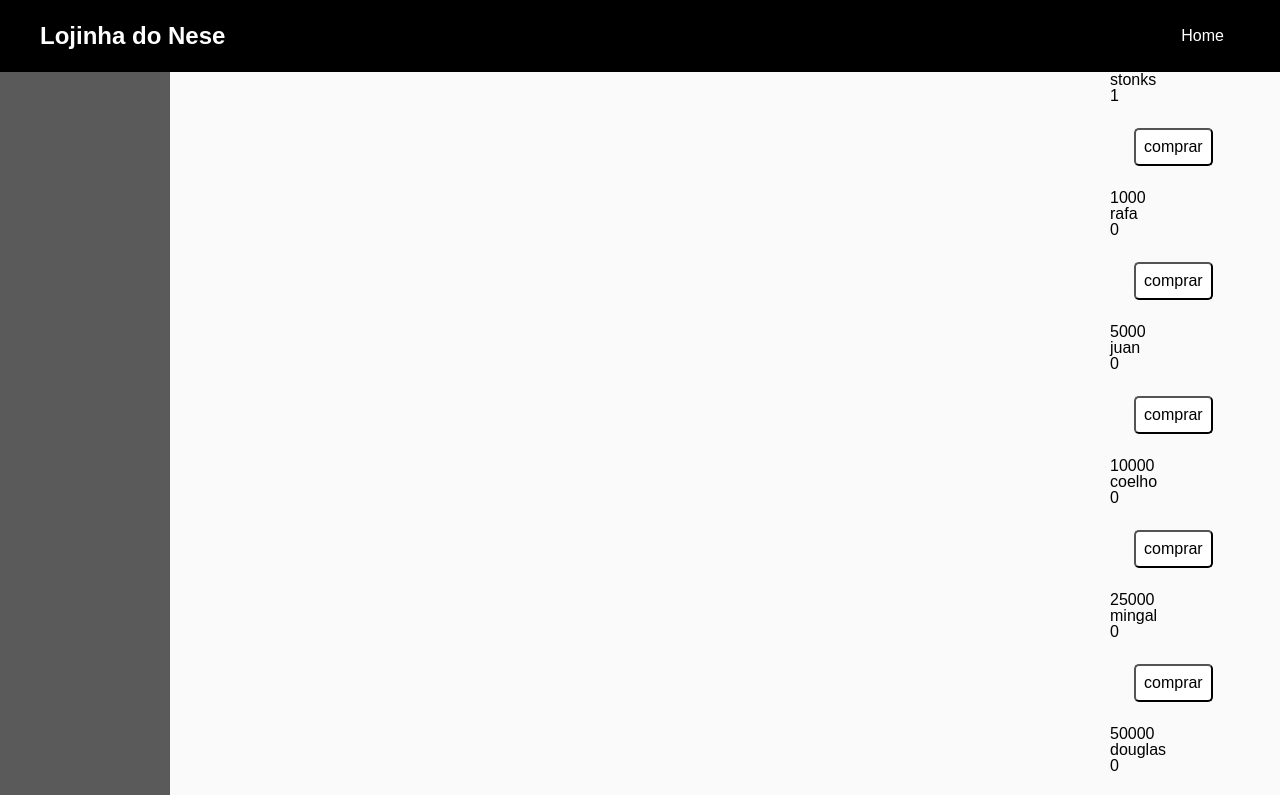
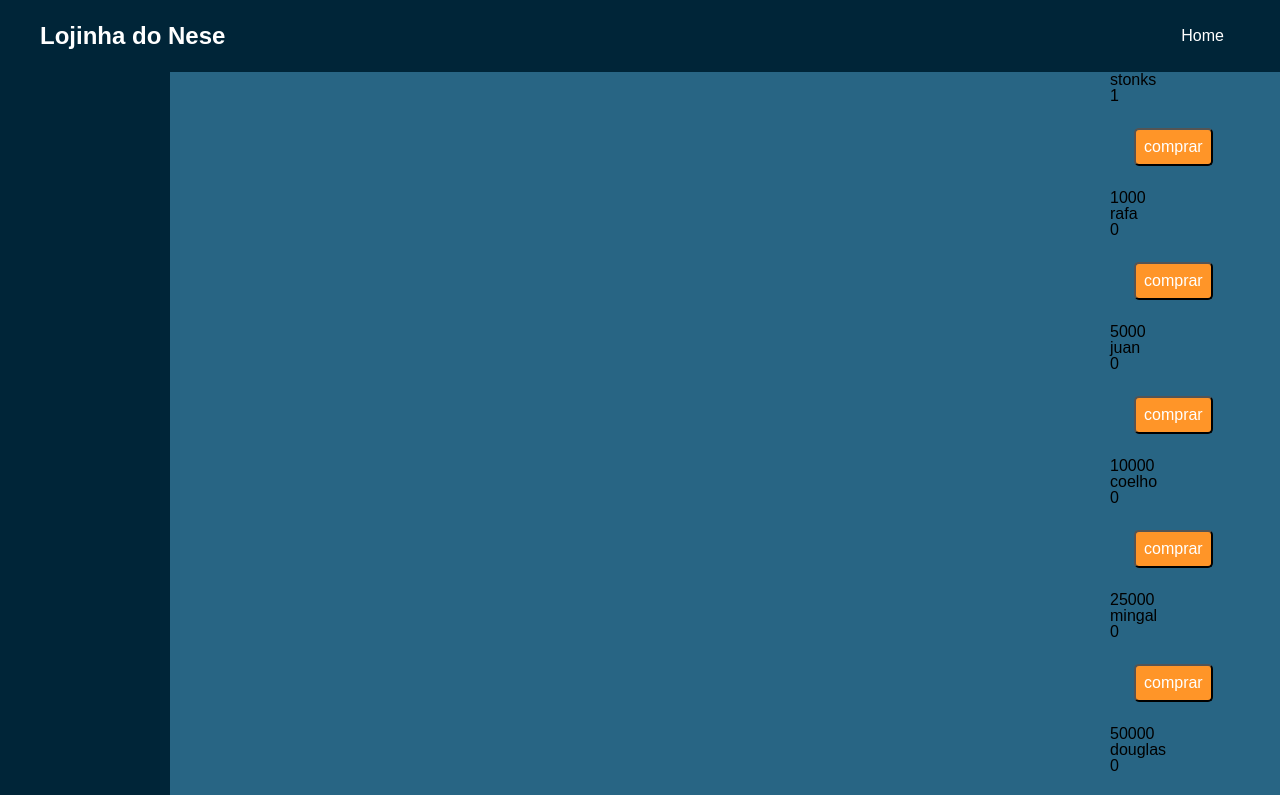
Before and after one commit to Nesesinho/Lojinha-Do-Nese, a plain HTML site: page index.html in a window 1280 px wide. Shown: the top 795 px of the page. Drawn offline with Linux system fonts and the light colour scheme.

Commit message:
Alterando as cores do site

```diff
--- a/css/style.css
+++ b/css/style.css
@@ -1,6 +1,6 @@
 body {
     font-family: Arial;
-    background-color: #FAFAFA;
+    background-color: #286584;
 }
 
 .container {
@@ -18,7 +18,7 @@ body {
 header {
     grid-area: HD;
     padding: 1.5rem;
-    background-color: #000;
+    background-color: #002538;
 }
 
 .header {
@@ -50,9 +50,10 @@ header {
     grid-area: IL;
     max-height: 100%;
     padding: 1rem;
-    background-color: #5A5A5A;
+    background-color: #002538;
     overflow-y: scroll;
     scrollbar-width: none;
+    color: white;
 }
 
 .itens__list {
@@ -100,8 +101,8 @@ header {
     width: fit-content;
     padding: .5rem;
     font-size: 1rem;
-    color: black;
-    background-color: white;
+    color: white;
+    background-color: #ff9528;
     border-radius: 5px;
 
 }
```
